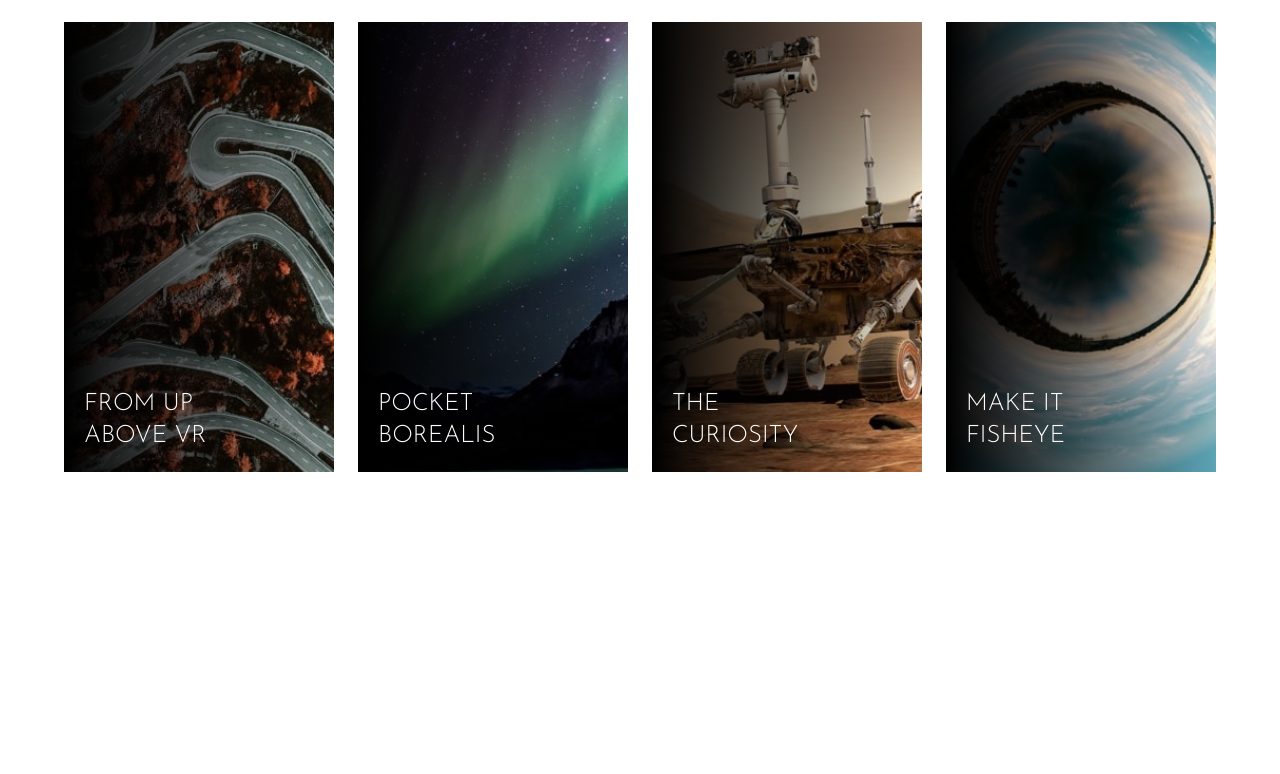
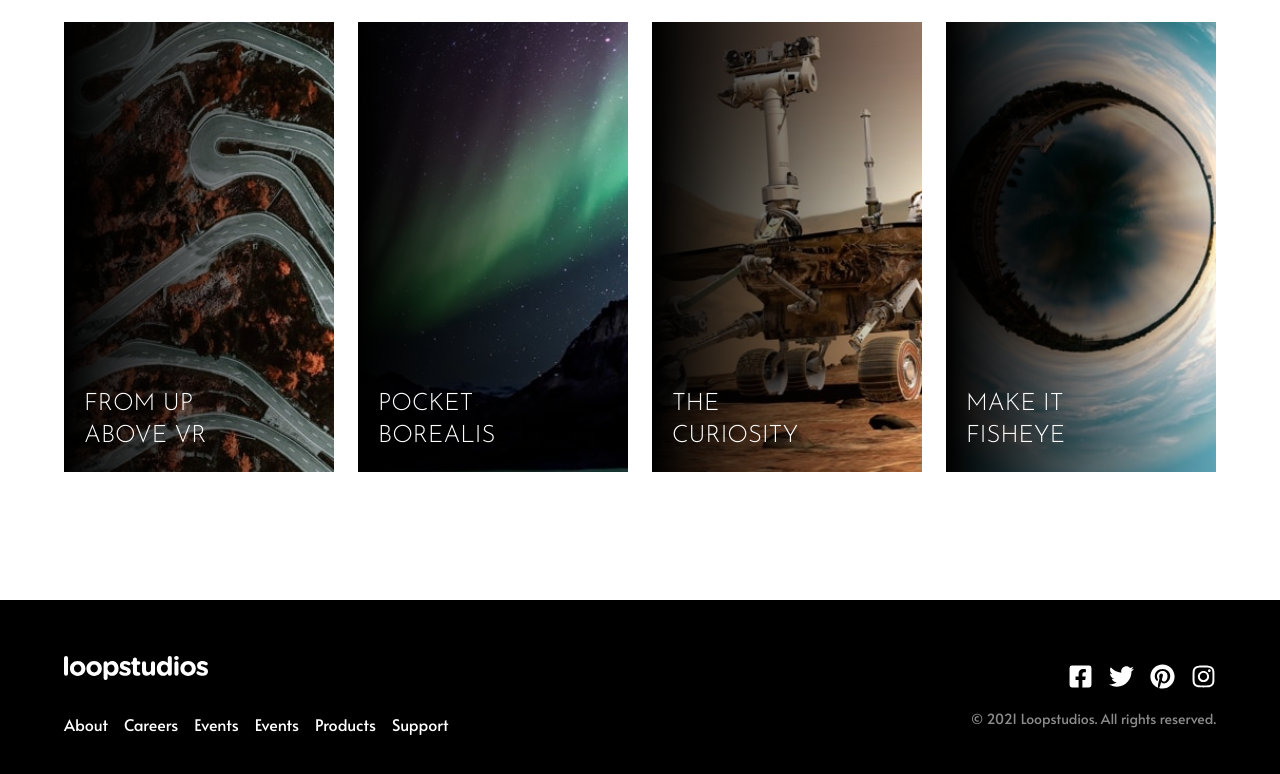
Before and after one commit to boedegoat/fm-loopstudios-landing-page, a React (Vite) app: page / in a window 1280 px wide. Shown: the part 1928-2702 px from the top of the page. Before the commit the page ends 2400 px from the top, so only its background shows below. Built offline with nearby package versions, Linux system fonts and the light colour scheme.

Commit message:
Create footer

```diff
--- a/package.json
+++ b/package.json
@@ -9,7 +9,8 @@
   },
   "dependencies": {
     "react": "^17.0.2",
-    "react-dom": "^17.0.2"
+    "react-dom": "^17.0.2",
+    "react-icons": "^4.3.1"
   },
   "devDependencies": {
     "@types/react": "^17.0.33",
--- a/src/App.tsx
+++ b/src/App.tsx
@@ -1,19 +1,23 @@
 import Navbar from './components/Navbar'
 import HeroSection from './components/HeroSection'
 import SecondSection from './components/SecondSection'
+import CreationsSection from './components/CreationsSection'
+import Footer from './components/Footer'
 import useObserver from './hooks/useObserver'
-import CreationsSection from './components/CreationsSection'
 
 export default function App() {
   const [heroSectionRef, heroSectionVisible] = useObserver({ threshold: 0.7 })
   const changeNavStyle = !heroSectionVisible
 
   return (
+    <>
       <main>
         <Navbar changeNavStyle={changeNavStyle} />
         <HeroSection ref={heroSectionRef} />
         <SecondSection />
         <CreationsSection />
       </main>
+      <Footer />
+    </>
   )
 }
--- a/src/components/CreationsSection.tsx
+++ b/src/components/CreationsSection.tsx
@@ -1,6 +1,6 @@
 export default function CreationsSection() {
   return (
-    <section className='wrapper text-center lg:text-left'>
+    <section className='wrapper text-center lg:text-left mb-32'>
       <div className='lg:flex lg:items-center lg:justify-between'>
         <h2 className='uppercase font-josefin text-3xl lg:text-4xl'>Our creations</h2>
         <a href='#' className='creation-see-all hidden lg:inline-block'>
--- /dev/null
+++ b/src/components/Footer.tsx
@@ -0,0 +1,43 @@
+import { Logo } from '../images'
+import { FaFacebookSquare, FaInstagram, FaPinterest, FaTwitter } from 'react-icons/fa'
+
+export default function Footer() {
+  return (
+    <footer className='bg-black text-white py-14'>
+      <div className='wrapper flex flex-col items-center lg:flex-row lg:justify-between'>
+        <div>
+          {/* logo */}
+          <img src={Logo} alt='loopstudios logo' className='w-36' />
+          {/* links */}
+          <div className='flex flex-col items-center space-y-4 mt-8 lg:space-x-4 lg:flex-row lg:space-y-0'>
+            <a href='#'>About</a>
+            <a href='#'>Careers</a>
+            <a href='#'>Events</a>
+            <a href='#'>Events</a>
+            <a href='#'>Products</a>
+            <a href='#'>Support</a>
+          </div>
+        </div>
+        <div className='mt-10 lg:mt-0'>
+          <div className='flex justify-center space-x-4 lg:justify-end'>
+            <a href='#'>
+              <FaFacebookSquare size={25} />
+            </a>
+            <a href='#'>
+              <FaTwitter size={25} />
+            </a>
+            <a href='#'>
+              <FaPinterest size={25} />
+            </a>
+            <a href='#'>
+              <FaInstagram size={25} />
+            </a>
+          </div>
+          <p className='text-sm text-dark-gray-100 mt-5'>
+            © 2021 Loopstudios. All rights reserved.
+          </p>
+        </div>
+      </div>
+    </footer>
+  )
+}
```
Also changed, not shown: 1 other file (tests, documents, lock files or other folders). Lines whose indentation alone changed are shown as unchanged.
